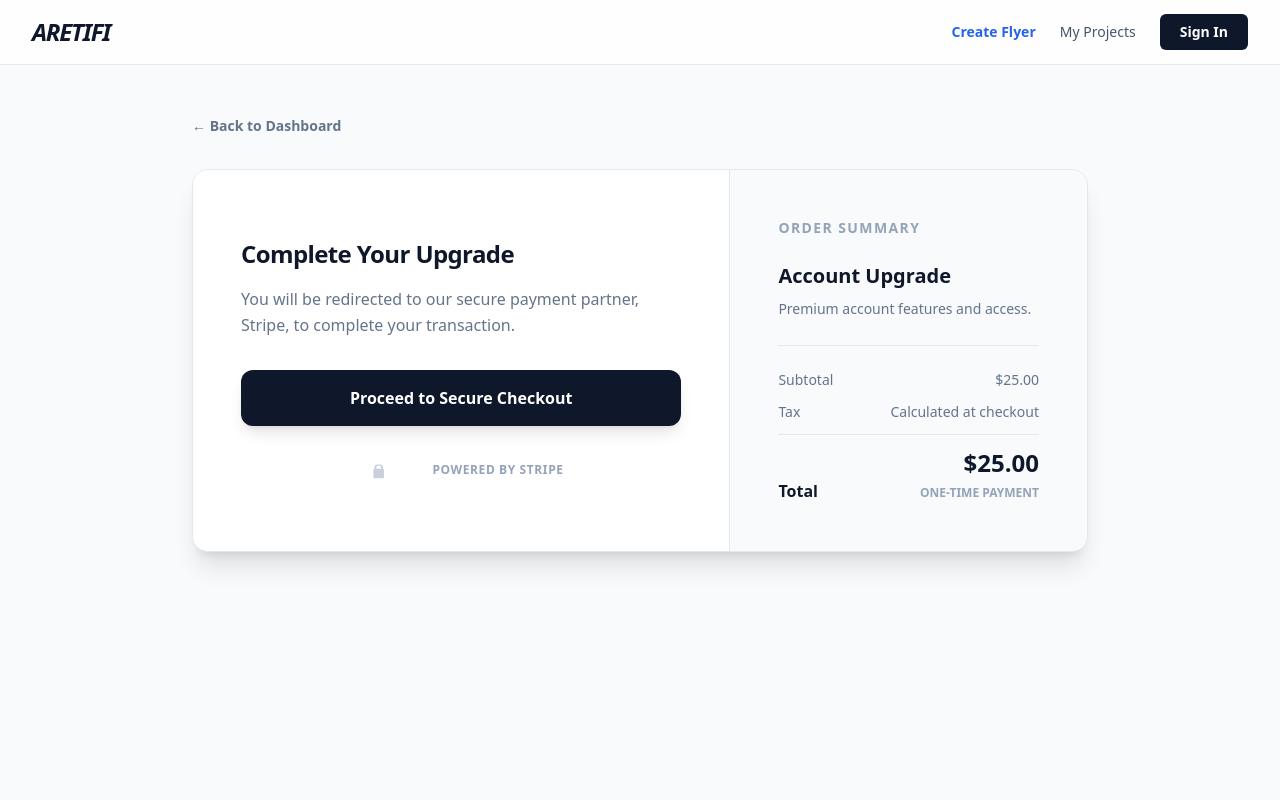
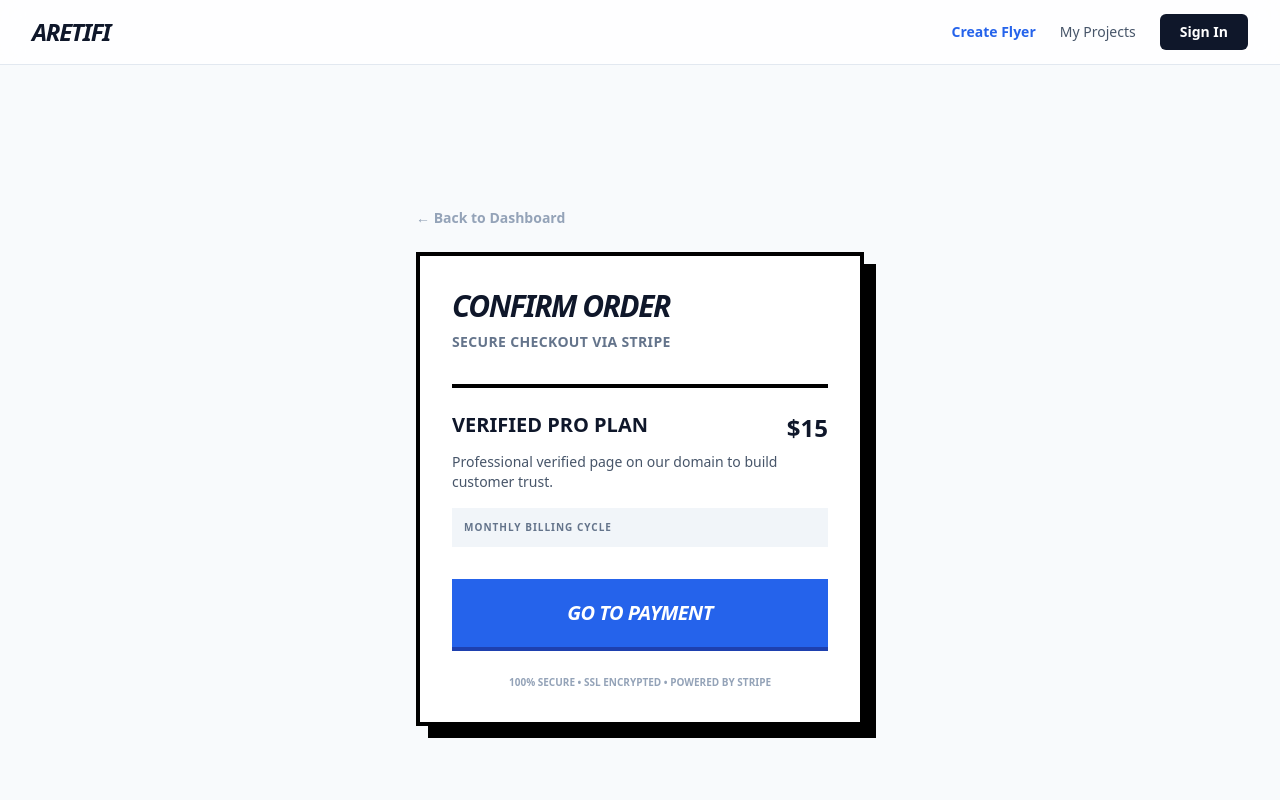
Before and after one commit to jakejmanley-collab/local-service-ads, a Next.js app: page /checkout in a window 1280 px wide. Shown: the top 800 px of the page. Built offline with nearby package versions, Linux system fonts and the light colour scheme.

Commit message:
Update page.tsx

```diff
--- a/app/checkout/page.tsx
+++ b/app/checkout/page.tsx
@@ -4,125 +4,80 @@ import { useSearchParams } from 'next/navigation';
 import { useState, useEffect, Suspense } from 'react';
 import Link from 'next/link';
 
-function CheckoutForm() {
+function CheckoutContent() {
   const searchParams = useSearchParams();
+  const [product, setProduct] = useState({ name: '', price: '', interval: '', desc: '', link: '' });
 
-  const [product, setProduct] = useState({ name: 'Loading...', price: '$0.00', interval: '', desc: '', stripeLink: '#' });
-  const [isProcessing, setIsProcessing] = useState(false);
+  // 1. PASTE YOUR 3 UNIQUE STRIPE LINKS HERE
+  const LINKS = {
+    FLYERS_OTO: "https://buy.stripe.com/aFa28l6uL2WY11G3Tt3gk01",
+    VERIFIED_PRO: "https://buy.stripe.com/aFadR38CT9lm7q475F3gk02",
+    PRO_PLUS: "https://buy.stripe.com/eVq9AN4mD556cKogGf3gk03"
+  };
 
   useEffect(() => {
     const oto = searchParams.get('oto');
     const plan = searchParams.get('plan');
 
-    // REPLACE THESE URLS WITH YOUR ACTUAL STRIPE PAYMENT LINKS
     if (oto === 'true') {
       setProduct({
         name: 'Premium Business Flyers',
-        price: '$25.00',
-        interval: 'One-time payment',
-        desc: 'Unlock 5 custom, high-end business flyers specifically designed for your trade. Stand out from the competition.',
-        stripeLink: 'https://buy.stripe.com/test_dummy_link_flyers'
-      });
-    } else if (plan === 'network') {
-      setProduct({
-        name: 'Verified Pro Plan',
-        price: '$15.00',
-        interval: 'Billed monthly',
-        desc: 'A professional page on our domain. Build trust and let customers message you directly.',
-        stripeLink: 'https://buy.stripe.com/test_dummy_link_network'
+        price: '$25',
+        interval: 'One-time',
+        desc: '5 high-end, custom-designed flyers for your trade.',
+        link: LINKS.FLYERS_OTO
       });
     } else if (plan === 'seo') {
       setProduct({
         name: 'Pro Plus Plan',
-        price: '$49.00',
-        interval: 'Billed monthly',
-        desc: 'Your own custom domain (.com) + 20 pages built specifically to rank on Google in your local area.',
-        stripeLink: 'https://buy.stripe.com/test_dummy_link_seo'
+        price: '$49',
+        interval: 'Monthly',
+        desc: 'Your own custom domain (.com) + 20 SEO optimized local pages.',
+        link: LINKS.PRO_PLUS
       });
     } else {
       setProduct({
-        name: 'Account Upgrade',
-        price: '$25.00',
-        interval: 'One-time payment',
-        desc: 'Premium account features and access.',
-        stripeLink: '#'
+        name: 'Verified Pro Plan',
+        price: '$15',
+        interval: 'Monthly',
+        desc: 'Professional verified page on our domain to build customer trust.',
+        link: LINKS.VERIFIED_PRO
       });
     }
   }, [searchParams]);
 
   return (
-    <main className="min-h-screen bg-[#f8fafc] font-sans text-slate-900 py-12 px-6">
-      <div className="max-w-4xl mx-auto">
+    <main className="min-h-screen bg-slate-50 flex items-center justify-center p-6 font-sans">
+      <div className="max-w-md w-full">
+        <Link href="/dashboard" className="text-sm font-bold text-slate-400 hover:text-slate-900 mb-6 inline-block">
+          ← Back to Dashboard
+        </Link>
 
-        <div className="mb-8">
-          <Link href="/dashboard" className="text-sm font-bold text-slate-500 hover:text-slate-900 transition-colors">
-            ← Back to Dashboard
-          </Link>
-        </div>
+        <div className="bg-white border-4 border-black shadow-[12px_12px_0px_0px_rgba(0,0,0,1)] p-8">
+          <h1 className="text-3xl font-black uppercase italic mb-2 tracking-tighter italic">Confirm Order</h1>
+          <p className="text-slate-500 font-bold text-sm mb-8 uppercase tracking-wide">Secure Checkout via Stripe</p>
 
-        <div className="bg-white rounded-2xl shadow-xl border border-slate-200 overflow-hidden flex flex-col md:flex-row">
-
-          {/* Action Column */}
-          <div className="p-8 md:p-12 md:w-3/5 bg-white flex flex-col justify-center">
-            <h2 className="text-2xl font-black tracking-tight mb-4">Complete Your Upgrade</h2>
-            <p className="text-slate-500 font-medium mb-8 leading-relaxed">
-              You will be redirected to our secure payment partner, Stripe, to complete your transaction.
-            </p>
-
-            <Link
-              href={product.stripeLink}
-              onClick={() => setIsProcessing(true)}
-              className="w-full bg-slate-900 text-white font-bold py-4 rounded-xl hover:bg-slate-800 transition-colors shadow-lg flex justify-center items-center gap-2"
-            >
-              {isProcessing ? (
-                <>
-                  <svg className="animate-spin h-5 w-5 text-white" xmlns="http://www.w3.org/2000/svg" fill="none" viewBox="0 0 24 24">
-                    <circle className="opacity-25" cx="12" cy="12" r="10" stroke="currentColor" strokeWidth="4"></circle>
-                    <path className="opacity-75" fill="currentColor" d="M4 12a8 8 0 018-8V0C5.373 0 0 5.373 0 12h4zm2 5.291A7.962 7.962 0 014 12H0c0 3.042 1.135 5.824 3 7.938l3-2.647z"></path>
-                  </svg>
-                  Connecting to Stripe...
-                </>
-              ) : (
-                `Proceed to Secure Checkout`
-              )}
-            </Link>
-
-            <div className="mt-8 flex items-center justify-center gap-4 text-slate-400">
-              <svg className="h-6 opacity-50" viewBox="0 0 60 25" fill="none" xmlns="http://www.w3.org/2000/svg">
-                <path d="M24.8 11.2V9.3C24.8 7.9 23.7 6.8 22.3 6.8H18.7C17.3 6.8 16.2 7.9 16.2 9.3V11.2C15.5 11.2 15 11.7 15 12.4V19.8C15 20.5 15.5 21 16.2 21H24.8C25.5 21 26 20.5 26 19.8V12.4C26 11.7 25.5 11.2 24.8 11.2ZM22.8 11.2H18.2V9.3C18.2 8.7 18.7 8.2 19.3 8.2H21.7C22.3 8.2 22.8 8.7 22.8 9.3V11.2Z" fill="currentColor"/>
-              </svg>
-              <span className="text-xs font-bold uppercase tracking-wider">Powered by Stripe</span>
+          <div className="border-t-4 border-black pt-6 mb-8">
+            <div className="flex justify-between items-start mb-2">
+              <h2 className="text-xl font-black uppercase leading-tight">{product.name}</h2>
+              <span className="text-2xl font-black">{product.price}</span>
+            </div>
+            <p className="text-slate-600 text-sm font-medium mb-4">{product.desc}</p>
+            <div className="bg-slate-100 p-3 text-[10px] font-black uppercase tracking-widest text-slate-500">
+              {product.interval} Billing Cycle
             </div>
           </div>
 
-          {/* Order Summary Column */}
-          <div className="p-8 md:p-12 md:w-2/5 bg-slate-50 border-t md:border-t-0 md:border-l border-slate-200 flex flex-col">
-            <h3 className="text-sm font-bold text-slate-400 uppercase tracking-widest mb-6">Order Summary</h3>
+          <Link
+            href={product.link}
+            className="block w-full bg-blue-600 text-white text-center font-black py-5 uppercase text-xl italic tracking-tight border-b-4 border-blue-800 active:translate-y-1 active:border-b-0 transition-all hover:bg-blue-700"
+          >
+            Go to Payment
+          </Link>
 
-            <div className="mb-6">
-              <h4 className="text-xl font-bold mb-2">{product.name}</h4>
-              <p className="text-sm text-slate-500 font-medium leading-relaxed">{product.desc}</p>
-            </div>
-
-            <div className="mt-auto border-t border-slate-200 pt-6 space-y-3">
-              <div className="flex justify-between items-center text-sm font-medium text-slate-500">
-                <span>Subtotal</span>
-                <span>{product.price}</span>
-              </div>
-              <div className="flex justify-between items-center text-sm font-medium text-slate-500">
-                <span>Tax</span>
-                <span>Calculated at checkout</span>
-              </div>
-              <div className="flex justify-between items-end pt-3 border-t border-slate-200 mt-3">
-                <span className="font-bold">Total</span>
-                <div className="text-right">
-                  <span className="text-2xl font-black block">{product.price}</span>
-                  <span className="text-xs font-bold text-slate-400 uppercase">{product.interval}</span>
-                </div>
-              </div>
-            </div>
-          </div>
-
+          <p className="text-center text-[10px] font-bold text-slate-400 mt-6 uppercase">
+            100% Secure • SSL Encrypted • Powered by Stripe
+          </p>
         </div>
       </div>
     </main>
@@ -131,8 +86,8 @@ function CheckoutForm() {
 
 export default function CheckoutPage() {
   return (
-    <Suspense fallback={<div className="min-h-screen flex items-center justify-center bg-[#f8fafc] font-bold text-slate-400">Loading Checkout...</div>}>
-      <CheckoutForm />
+    <Suspense fallback={<div className="min-h-screen flex items-center justify-center font-black uppercase italic text-slate-400">Loading Order...</div>}>
+      <CheckoutContent />
     </Suspense>
   );
 }
```
